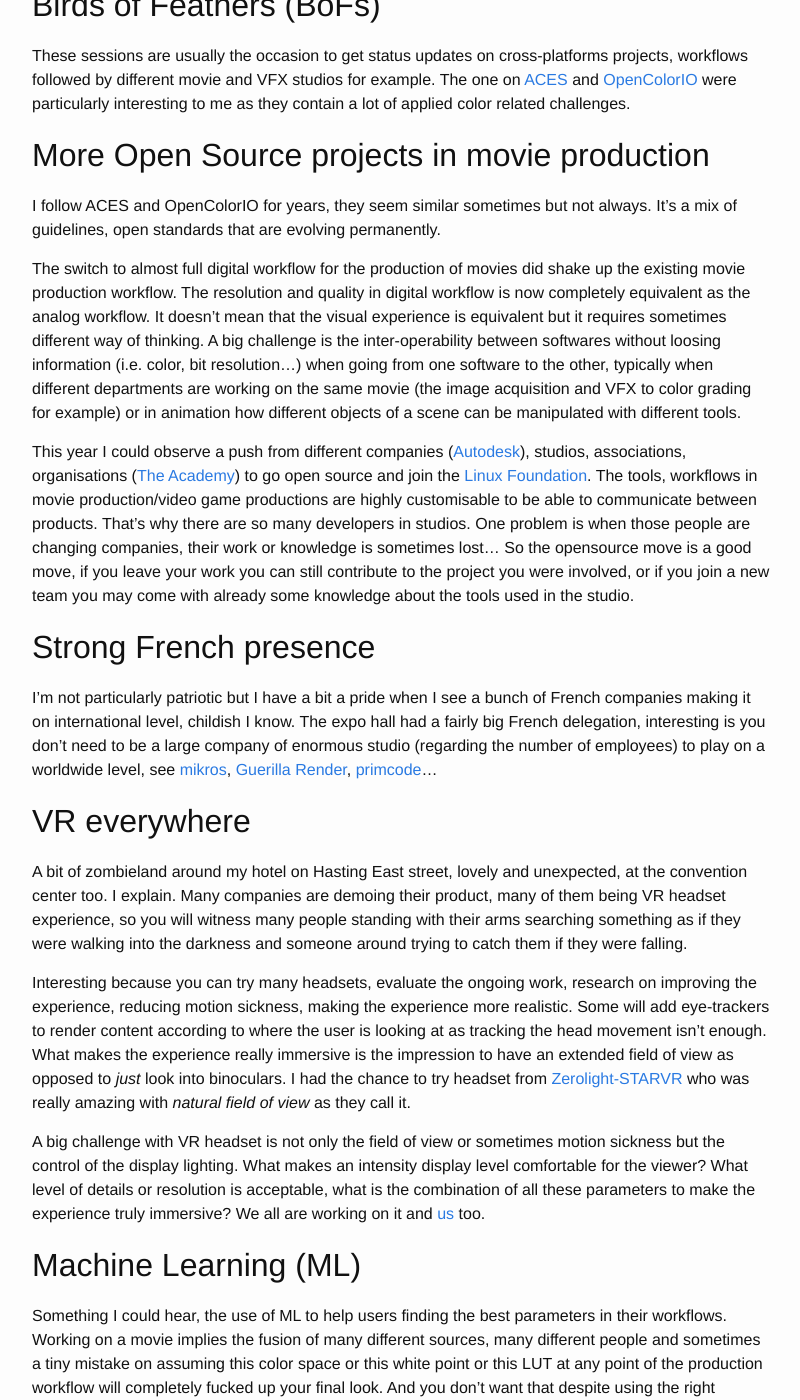
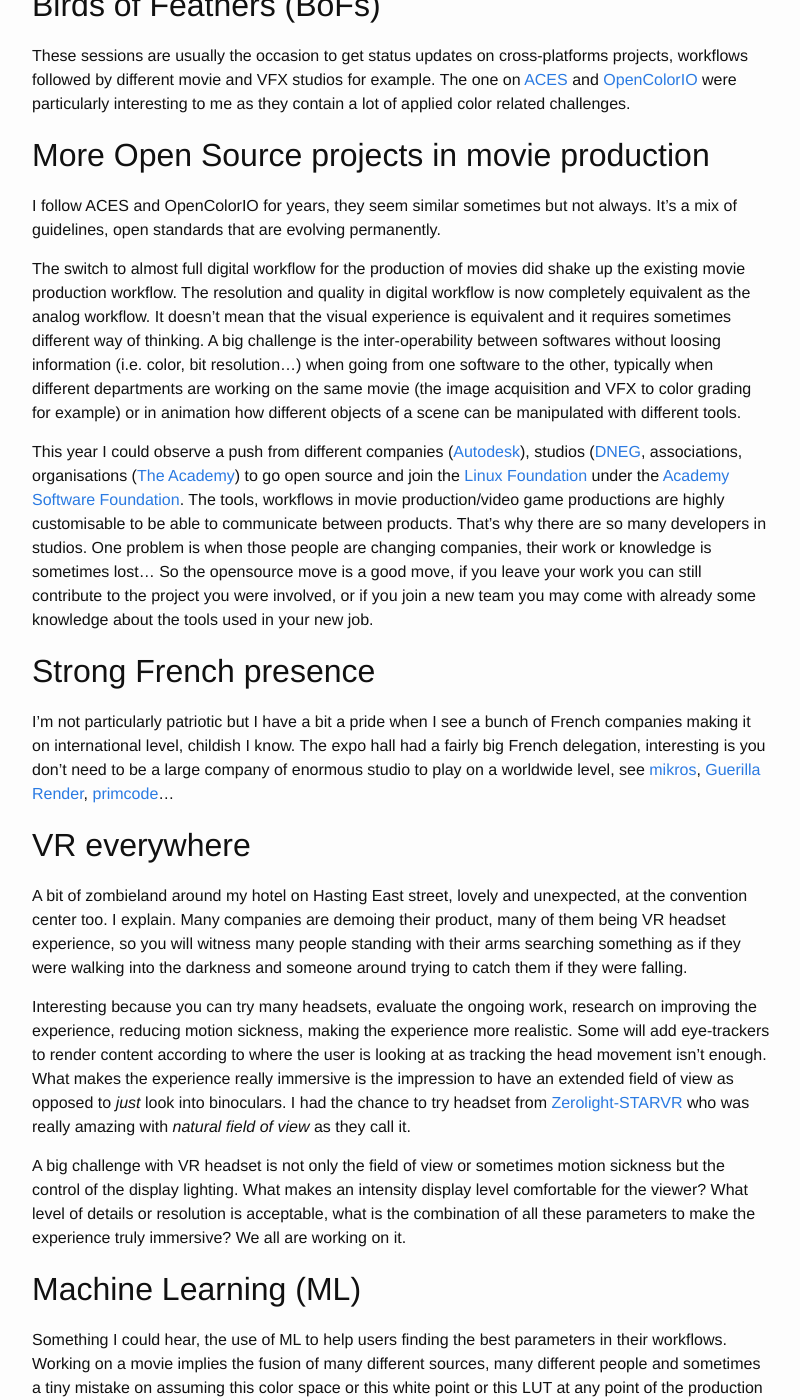
Before and after one commit to mrbonsoir/mrbonsoir.github.io, a Jekyll site: the page built from _posts/2018-08-17-SIGGRAPH2018.markdown, in a window 1280 px wide and 1400 px high, scrolled down 480 px. Shown: the whole window, without its empty margins (238-1038 px from the left). Built offline with Jekyll 4.4.1, drawn with Linux system fonts in a browser that asks for light colours.

Commit message:
wip and typo

```diff
--- a/_posts/2018-08-17-SIGGRAPH2018.markdown
+++ b/_posts/2018-08-17-SIGGRAPH2018.markdown
@@ -17,12 +17,12 @@ These sessions are usually the occasion to get status updates on cross-platforms
 ## More Open Source projects in movie production
 I follow ACES and OpenColorIO for years, they seem similar sometimes but not always. It's a mix of guidelines, open standards that are evolving permanently.
 
-The switch to almost full digital workflow for the production of movies did shake up the existing movie production workflow. The resolution and quality in digital workflow is now completely equivalent as the analog workflow. It doesn't mean that the visual experience is equivalent but it requires sometimes different way of thinking. A big challenge is the inter-operability between softwares without loosing information (i.e. color, bit resolution...) when going from one software to the other, typically when different departments are working on the same movie (the image acquisition and VFX to color grading for example) or in animation how different objects of a scene can be manipulated with different tools.
+The switch to almost full digital workflow for the production of movies did shake up the existing movie production workflow. The resolution and quality in digital workflow is now completely equivalent as the analog workflow. It doesn't mean that the visual experience is equivalent and it requires sometimes different way of thinking. A big challenge is the inter-operability between softwares without loosing information (i.e. color, bit resolution...) when going from one software to the other, typically when different departments are working on the same movie (the image acquisition and VFX to color grading for example) or in animation how different objects of a scene can be manipulated with different tools.
 
-This year I could observe a push from different companies ([Autodesk][Autodesk-link]), studios, associations, organisations ([The Academy][ACES-link]) to go open source and join the [Linux Foundation][LinuxFoundation-link]. The tools, workflows in movie production/video game productions are highly customisable to be able to communicate between products. That's why there are so many developers in studios. One problem is when those people are changing companies, their work or knowledge is sometimes lost... So the opensource move is a good move, if you leave your work you can still contribute to the project you were involved, or if you join a new team you may come with already some knowledge about the tools used in the studio.
+This year I could observe a push from different companies ([Autodesk][Autodesk-link]), studios ([DNEG][dneg-link], associations, organisations ([The Academy][ACES-link]) to go open source and join the [Linux Foundation][LinuxFoundation-link] under the [Academy Software Foundation][aswf-link]. The tools, workflows in movie production/video game productions are highly customisable to be able to communicate between products. That's why there are so many developers in studios. One problem is when those people are changing companies, their work or knowledge is sometimes lost... So the opensource move is a good move, if you leave your work you can still contribute to the project you were involved, or if you join a new team you may come with already some knowledge about the tools used in your new job.
 
 ## Strong French presence
-I'm not particularly patriotic but I have a bit a pride when I see a bunch of French companies making it on international level, childish I know. The expo hall had a fairly big French delegation, interesting is you don't need to be a large company of enormous studio (regarding the number of employees) to play on a worldwide level, see [mikros][mikkros-link], [Guerilla Render]
+I'm not particularly patriotic but I have a bit a pride when I see a bunch of French companies making it on international level, childish I know. The expo hall had a fairly big French delegation, interesting is you don't need to be a large company of enormous studio to play on a worldwide level, see [mikros][mikkros-link], [Guerilla Render]
 [guerillarender-link], [primcode][primcode-link]...
 
 ## VR everywhere
@@ -30,7 +30,7 @@ A bit of zombieland around my hotel on Hasting East street, lovely and unexpecte
 
 Interesting because you can try many headsets, evaluate the ongoing work, research on improving the experience, reducing motion sickness, making the experience more realistic. Some will add eye-trackers to render content according to where the user is looking at as tracking the head movement isn't enough. What makes the experience really immersive is the impression to have an extended field of view as opposed to *just* look into binoculars. I had the chance to try headset from [Zerolight-STARVR][starVR-link] who was really amazing with *natural field of view* as they call it.
 
-A big challenge with VR headset is not only the field of view or sometimes motion sickness but the control of the display lighting. What makes an intensity display level comfortable for the viewer? What level of details or resolution is acceptable, what is the combination of all these parameters to make the experience truly immersive? We all are working on it and [us][irystec-link] too.
+A big challenge with VR headset is not only the field of view or sometimes motion sickness but the control of the display lighting. What makes an intensity display level comfortable for the viewer? What level of details or resolution is acceptable, what is the combination of all these parameters to make the experience truly immersive? We all are working on it.
 
 ## Machine Learning (ML)
 Something I could hear, the use of ML to help users finding the best parameters in their workflows. Working on a movie implies the fusion of many different sources, many different people and sometimes a tiny mistake on assuming this color space or this white point or this LUT at any point of the production workflow will completely fucked up your final look. And you don't want that despite using the right softwares or softwares suit ([FilmLight][filmlight-link], [davinci resolve][davinci-link]...). That's why [ACES][ACES-link] and [OpenColorIO][opencolorio-link] are important too. Depending of your workflow setup you will be able to control or overview all your pipeline at any time, having someone responsible of the pipeline or simply don't have the time or money for that, in that case having a virtual assistant (based on ML, AI) can be the solution (with a price of course).
@@ -52,3 +53,4 @@ I wish I could talk more about farm rendering, computation in the clouds, hdr, c
 [primcode-link]:http://primcode.com/
 [maya-link]:https://www.autodesk.ca/en/products/maya/overview
 [unity-link]:https://unity3d.com/
+[dneg-link]:https://www.dneg.com/
```
Also changed, not shown: other parts of _posts/2018-08-17-SIGGRAPH2018.markdown (+1 -0 lines).
